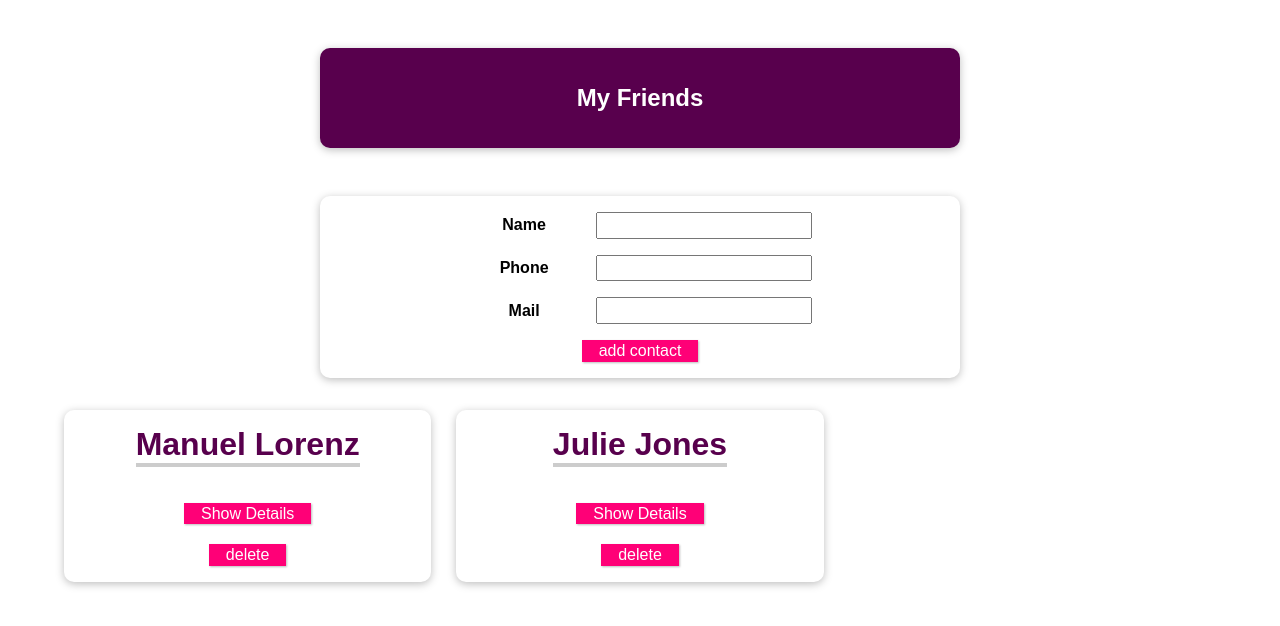
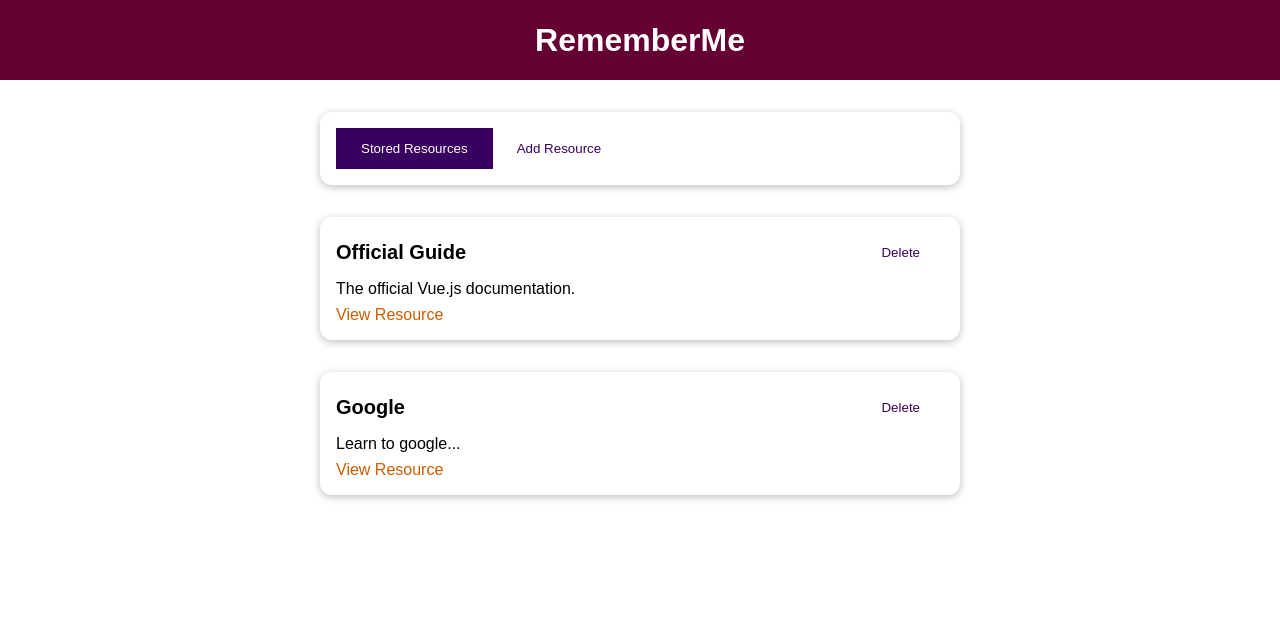
Before and after one commit to MRAlirad/Vue-Projects, a Vue app: page / in a window 1280 px wide. Shown: the top 626 px of the page. Built offline with nearby package versions, Linux system fonts and the light colour scheme.

Commit message:
learning resources

```diff
--- a/src/App.vue
+++ b/src/App.vue
@@ -1,13 +1,15 @@
 <template>
 	<!-- <MyGoals /> -->
 	<!-- <MonsterSlayer /> -->
-	<FriendsContact />
+	<!-- <FriendsContact /> -->
+	<LearningResourcesApp />
 </template>
 
 <script>
 	import MyGoals from './projects/addGoals/AddGoals.vue';
 	import MonsterSlayer from './projects/monsterSlayer/MonsterSlayer.vue';
 	import FriendsContact from './projects/friends-contact-info/FriendsContact.vue';
+	import LearningResourcesApp from './projects/learning-resources/LearningResourcesApp.vue';
 
 	export default {
 		name: 'App',
@@ -15,6 +17,7 @@
 			MyGoals,
 			MonsterSlayer,
 			FriendsContact,
+			LearningResourcesApp
 		},
 	};
 </script>
--- /dev/null
+++ b/src/projects/learning-resources/AddResource.vue
@@ -0,0 +1,99 @@
+<template>
+	<form @submit.prevent="submitData">
+		<div class="form-control">
+			<label for="title">Title</label>
+			<input
+				id="title"
+				name="title"
+				type="text"
+				ref="titleInput"
+			/>
+		</div>
+		<div class="form-control">
+			<label for="description">Description</label>
+			<textarea
+				id="description"
+				name="description"
+				rows="3"
+				ref="descInput"
+			></textarea>
+		</div>
+		<div class="form-control">
+			<label for="link">Link</label>
+			<input
+				id="link"
+				name="link"
+				type="url"
+				ref="linkInput"
+			/>
+		</div>
+		<div>
+			<Button
+				text="Add Resource"
+				type="submit"
+			/>
+		</div>
+	</form>
+</template>
+
+<script>
+	import Button from './Button.vue';
+
+	export default {
+		name: 'AddResource',
+		components: {
+			Button,
+		},
+		inject: ['addResource'],
+		methods: {
+			submitData() {
+				const title = this.$refs.titleInput.value;
+				const description = this.$refs.descInput.value;
+				const link = this.$refs.linkInput.value;
+
+				if (title.trim() === '' || description.trim() === '' || link.trim() === '') {
+					alert('fill all input fields');
+					return;
+				}
+
+				this.addResource({ title, description, link });
+			},
+		},
+	};
+</script>
+
+<style scoped>
+	form {
+		border-radius: 12px;
+		box-shadow: 0 2px 8px rgba(0, 0, 0, 0.26);
+		padding: 1rem;
+		margin: 2rem auto;
+		max-width: 40rem;
+	}
+
+	label {
+		font-weight: bold;
+		display: block;
+		margin-bottom: 0.5rem;
+	}
+
+	input,
+	textarea {
+		display: block;
+		width: 100%;
+		font: inherit;
+		padding: 0.15rem;
+		border: 1px solid #ccc;
+	}
+
+	input:focus,
+	textarea:focus {
+		outline: none;
+		border-color: #3a0061;
+		background-color: #f7ebff;
+	}
+
+	.form-control {
+		margin: 1rem 0;
+	}
+</style>
--- /dev/null
+++ b/src/projects/learning-resources/Button.vue
@@ -0,0 +1,48 @@
+<template>
+	<button
+		class="btn"
+		:class="mode"
+		@click="$emit('on-click')"
+	>
+		{{ text }}
+	</button>
+</template>
+
+<script>
+	export default {
+		name: 'Button',
+		props: {
+			text: String,
+			mode: String,
+		},
+		emits: ['on-click'],
+	};
+</script>
+
+<style scoped>
+	.btn {
+		padding: 0.75rem 1.5rem;
+		font-family: inherit;
+		background-color: #3a0061;
+		border: 1px solid #3a0061;
+		color: white;
+		cursor: pointer;
+	}
+
+	.btn:hover,
+	.btn:active {
+		background-color: #270041;
+		border-color: #270041;
+	}
+
+	.btn.outline {
+		background-color: transparent;
+		color: #3a0061;
+		border: none;
+	}
+
+	.btn.outline:hover,
+	.btn.outline:active {
+		background-color: #edd2ff;
+	}
+</style>
--- /dev/null
+++ b/src/projects/learning-resources/Header.vue
@@ -0,0 +1,30 @@
+<template>
+	<header>
+		<h1>{{ title }}</h1>
+	</header>
+</template>
+
+<script>
+	export default {
+		name: 'Header',
+		props: {
+			title: String,
+		},
+	};
+</script>
+
+<style scoped>
+	header {
+		width: 100%;
+		height: 5rem;
+		background-color: #640032;
+		display: flex;
+		justify-content: center;
+		align-items: center;
+	}
+
+	header h1 {
+		color: white;
+		margin: 0;
+	}
+</style>
--- /dev/null
+++ b/src/projects/learning-resources/LearningResource.vue
@@ -0,0 +1,67 @@
+<template>
+	<section class="learning-resource-container">
+		<header>
+			<h3>{{ title }}</h3>
+			<Button
+				text="Delete"
+				mode="outline"
+				@on-click="deleteResource(id)"
+			/>
+		</header>
+		<p>{{ description }}</p>
+		<a :href="link" target="_blank">View Resource</a>
+	</section>
+</template>
+
+<script>
+	import Button from './Button.vue';
+
+	export default {
+		name: 'LearningResource',
+		components: {
+			Button,
+		},
+		props: {
+			title: String,
+			description: String,
+			link: String,
+			id: Number,
+		},
+		inject: ['deleteResource'],
+	};
+</script>
+
+<style scoped>
+	.learning-resource-container {
+		border-radius: 12px;
+		box-shadow: 0 2px 8px rgba(0, 0, 0, 0.26);
+		padding: 1rem;
+		margin: 2rem auto;
+		max-width: 40rem;
+	}
+
+	header {
+		display: flex;
+		justify-content: space-between;
+		align-items: center;
+	}
+
+	h3 {
+		font-size: 1.25rem;
+		margin: 0.5rem 0;
+	}
+
+	p {
+		margin: 0.5rem 0;
+	}
+
+	a {
+		text-decoration: none;
+		color: #ce5c00;
+	}
+
+	a:hover,
+	a:active {
+		color: #c89300;
+	}
+</style>
--- /dev/null
+++ b/src/projects/learning-resources/LearningResourcesApp.vue
@@ -0,0 +1,33 @@
+<template>
+	<Header title="RememberMe" />
+	<Resources />
+</template>
+
+<script>
+	import Header from './Header.vue';
+	import Resources from './Resources.vue';
+
+	export default {
+		name: 'LearningresourcesApp',
+		components: {
+			Header,
+			Resources,
+		},
+	};
+</script>
+
+<style>
+	@import url('https://fonts.googleapis.com/css2?family=Roboto:wght@400;700&display=swap');
+
+	* {
+		box-sizing: border-box;
+	}
+
+	html {
+		font-family: 'Roboto', sans-serif;
+	}
+
+	body {
+		margin: 0;
+	}
+</style>
--- /dev/null
+++ b/src/projects/learning-resources/Resources.vue
@@ -0,0 +1,93 @@
+<template>
+	<div class="segment">
+		<Button
+			text="Stored Resources"
+			:mode="storedResButtonMode"
+			@on-click="setSelectedTab('stored-resources')"
+		/>
+		<Button
+			text="Add Resource"
+			:mode="addResButtonMode"
+			@on-click="setSelectedTab('add-resource')"
+		/>
+	</div>
+	<AddResource v-show="selectedTab === 'add-resource'" />
+	<StoredResources v-show="selectedTab === 'stored-resources'" />
+</template>
+
+<script>
+	import Button from './Button.vue';
+	import AddResource from './AddResource.vue';
+	import StoredResources from './StoredResources.vue';
+
+	export default {
+		name: 'Resources',
+		components: {
+			Button,
+			AddResource,
+			StoredResources,
+		},
+		data() {
+			return {
+				selectedTab: 'stored-resources',
+				storedResources: [
+					{
+						id: 123465798,
+						title: 'Official Guide',
+						description: 'The official Vue.js documentation.',
+						link: 'https://vuejs.org',
+					},
+					{
+						id: 987654321,
+						title: 'Google',
+						description: 'Learn to google...',
+						link: 'https://google.org',
+					},
+				],
+			};
+		},
+		provide() {
+			return {
+				resources: this.storedResources,
+				addResource: this.addResource,
+				deleteResource: this.removeResource,
+			};
+		},
+		computed: {
+			storedResButtonMode() {
+				return this.selectedTab === 'stored-resources' ? null : 'outline';
+			},
+			addResButtonMode() {
+				return this.selectedTab === 'add-resource' ? null : 'outline';
+			},
+		},
+		methods: {
+			setSelectedTab(tab) {
+				this.selectedTab = tab;
+			},
+			addResource({ title, description, link }) {
+				this.storedResources.unshift({
+					id: Date.now(),
+					title,
+					description,
+					link,
+				});
+				this.selectedTab = 'stored-resources';
+			},
+			removeResource(resId) {
+				const resIndex = this.storedResources.findIndex(res => res.id === resId);
+				this.storedResources.splice(resIndex, 1);
+			},
+		},
+	};
+</script>
+
+<style scoped>
+	.segment {
+		border-radius: 12px;
+		box-shadow: 0 2px 8px rgba(0, 0, 0, 0.26);
+		padding: 1rem;
+		margin: 2rem auto;
+		max-width: 40rem;
+	}
+</style>
--- /dev/null
+++ b/src/projects/learning-resources/StoredResources.vue
@@ -0,0 +1,37 @@
+<template>
+	<div class="learning-resources-segment">
+		<LearningResource
+			v-for="{id, title, description, link} in resources"
+			:key="id"
+			:id="id"
+			:title="title"
+			:description="description"
+			:link="link"
+		/>
+	</div>
+    <!-- <p v-show="resources.length === 0">No learnig resources</p> -->
+</template>
+
+<script>
+	import LearningResource from './LearningResource.vue';
+	export default {
+		name: 'StoredResources',
+		components: {
+			LearningResource,
+		},
+		inject: ['resources'],
+	};
+</script>
+
+<style scoped>
+	.learning-resources-segment {
+		margin: 0;
+		padding: 0;
+		margin: auto;
+		max-width: 40rem;
+	}
+
+    p {
+        text-align: center;
+    }
+</style>
```
